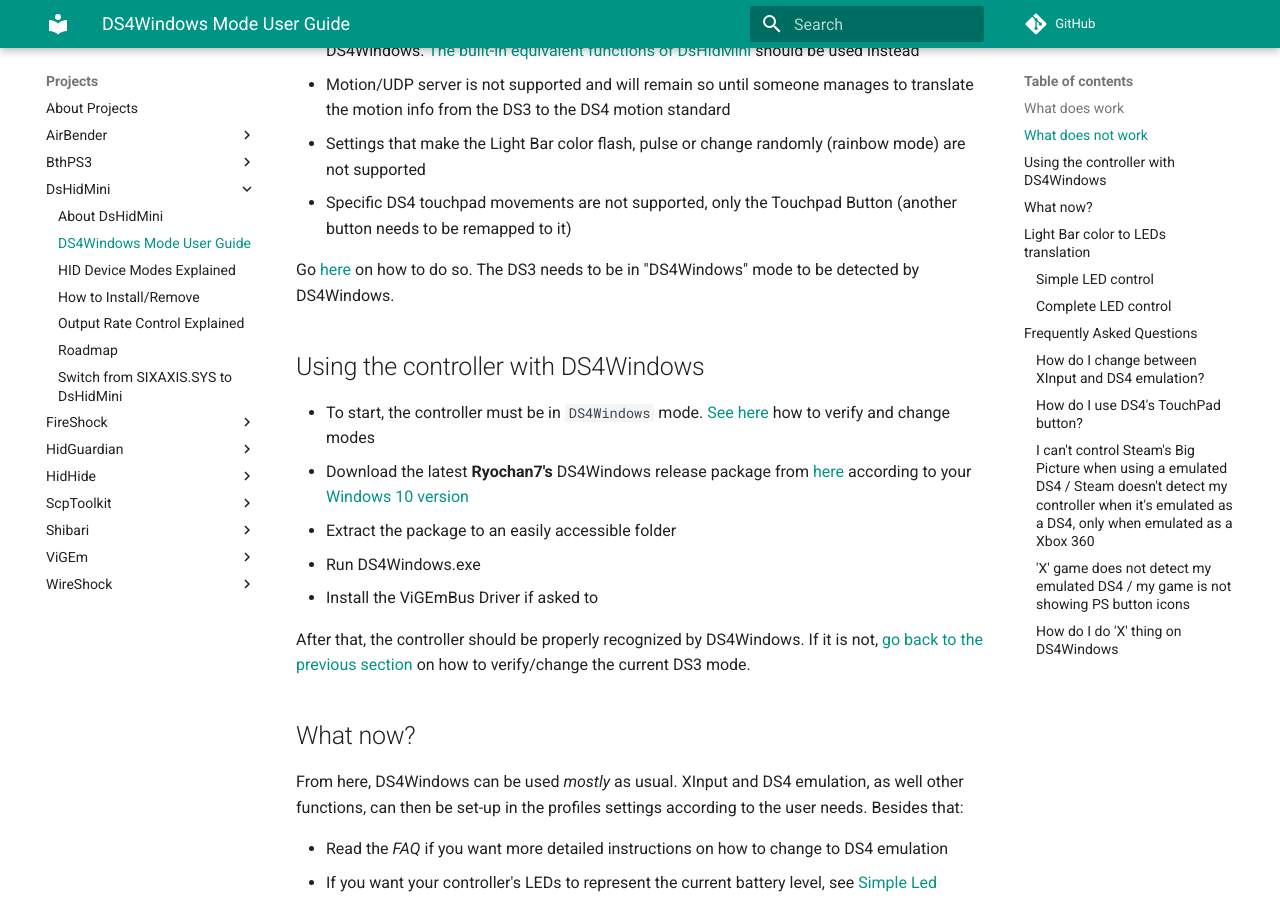
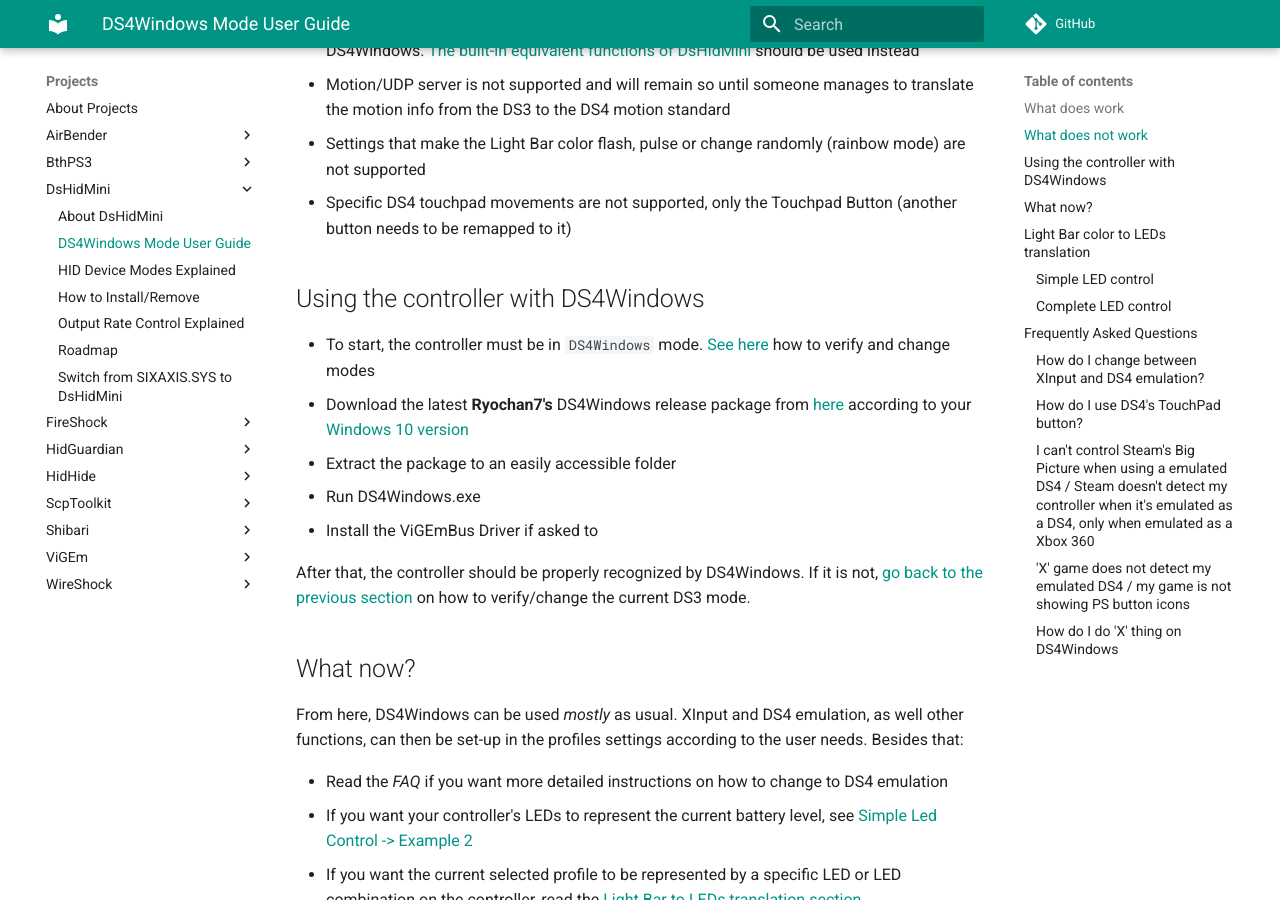
Before and after one commit to nefarius/ViGEm.github.io, an MkDocs documentation site: the page built from docs/projects/DsHidMini/DS4-Mode-User-Guide.md, in a window 1280 px wide and 900 px high, scrolled down 945 px. Built offline with MkDocs 1.6.1 and Material for MkDocs 9.7.7, drawn with Linux system fonts in a browser that asks for light colours; comment, search, counter and statistics services are not loaded.

Commit message:
removed left overs

```diff
--- a/docs/projects/DsHidMini/DS4-Mode-User-Guide.md
+++ b/docs/projects/DsHidMini/DS4-Mode-User-Guide.md
@@ -20,8 +20,6 @@
 - Motion/UDP server is not supported and will remain so until someone manages to translate the motion info from the DS3 to the DS4 motion standard
 - Settings that make the Light Bar color flash, pulse or change randomly (rainbow mode) are not supported
 - Specific DS4 touchpad movements are not supported, only the Touchpad Button (another button needs to be remapped to it)
-
-Go [here](../HID-Device-Modes-Explained) on how to do so. The DS3 needs to be in "DS4Windows" mode to be detected by DS4Windows.
 
 ## Using the controller with DS4Windows
 
```
